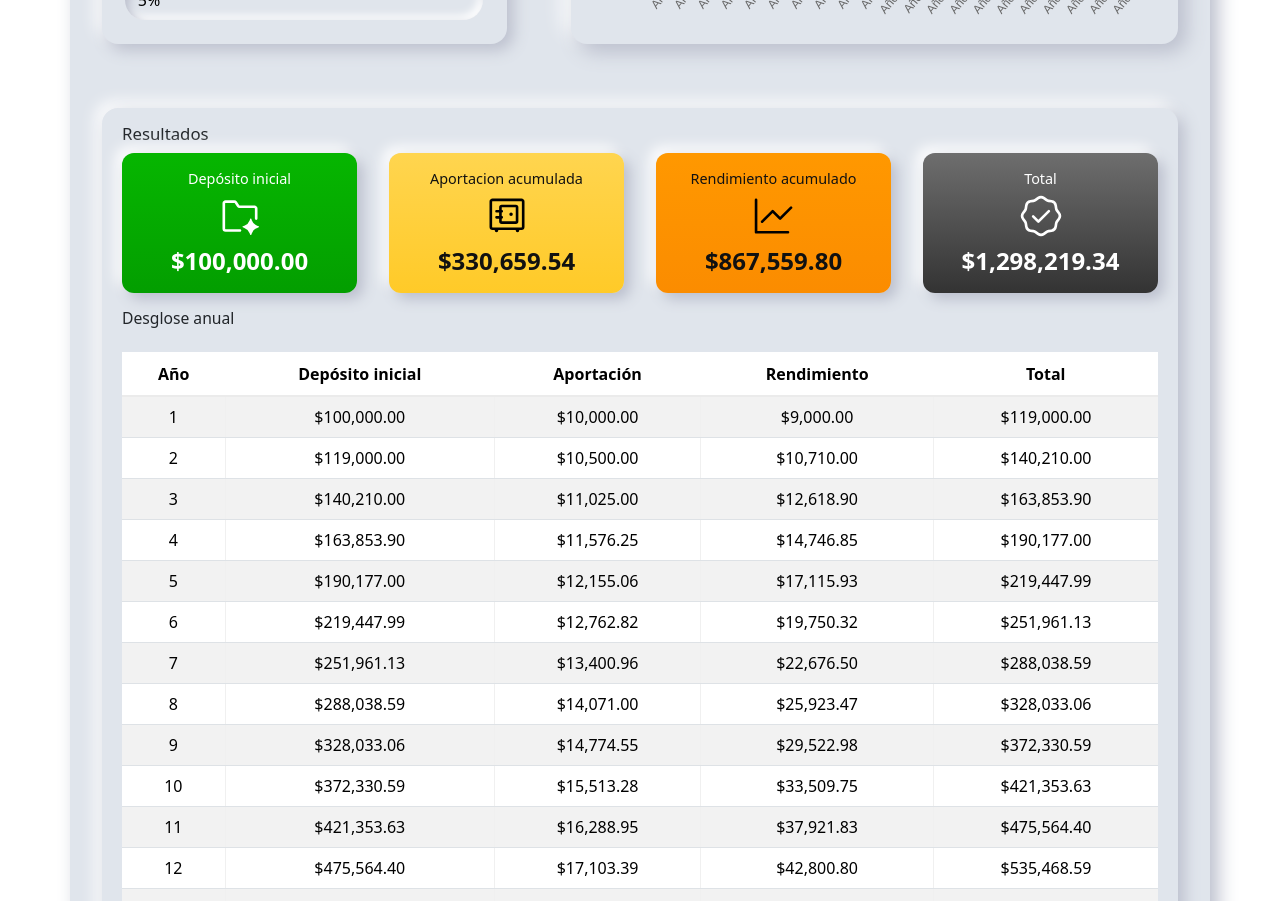
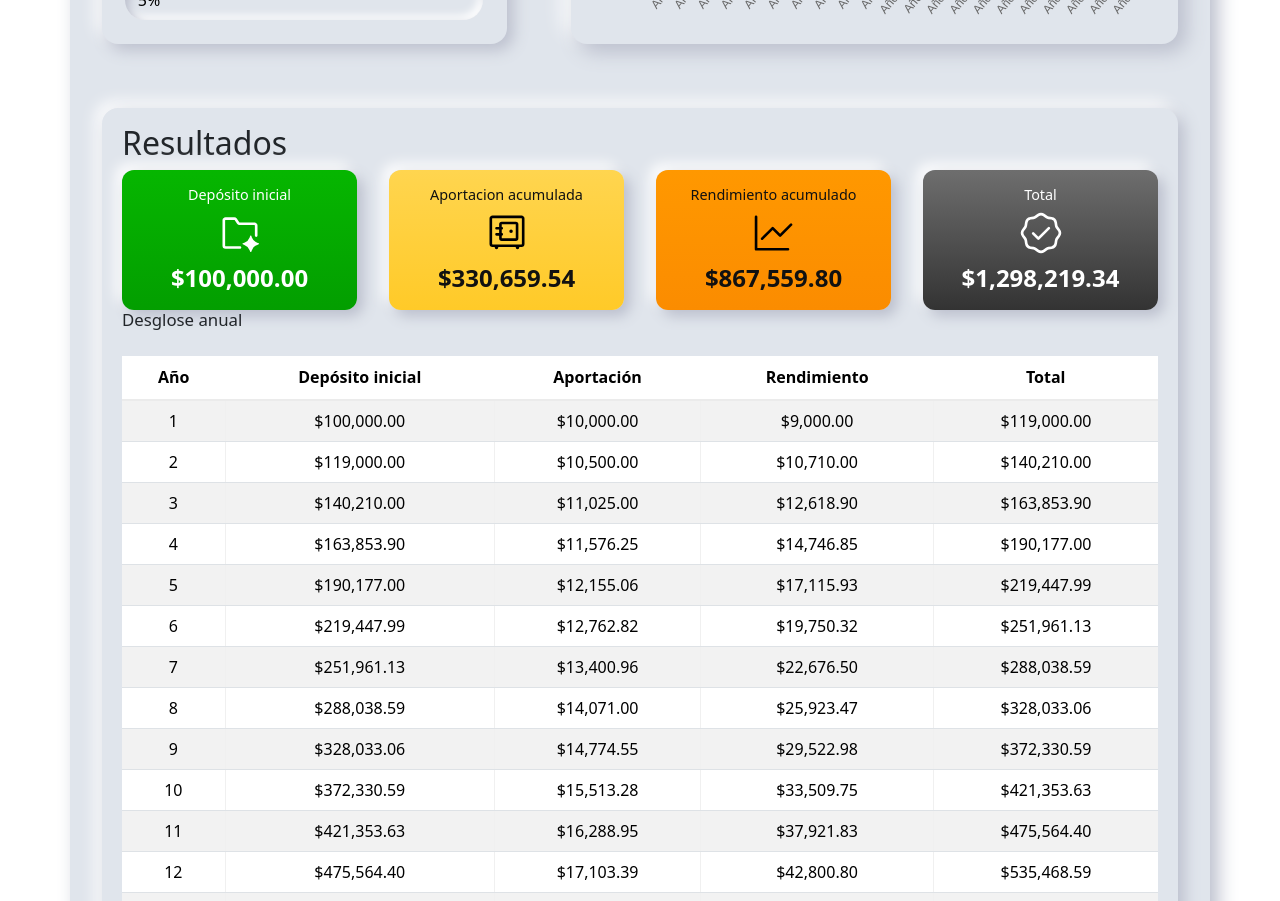
Before and after one commit to Frangersal/my-compound-interest, a React (Vite) app: page / in a window 1280 px wide. Shown: the part 880-1781 px from the top of the page. Built offline with nearby package versions, Linux system fonts and the light colour scheme.

Commit message:
Mejoramos aspectos de Accesibilidad, mejores practicas y SEO.

```diff
--- a/index.html
+++ b/index.html
@@ -4,13 +4,11 @@
     <meta charset="UTF-8" />
     <link rel="icon" type="image/svg+xml" href="/src/assets/icons/cic.ico" />
     <meta name="viewport" content="width=device-width, initial-scale=1.0" />
-    <link href="https://cdn.jsdelivr.net/npm/bootstrap@5.3.7/dist/css/bootstrap.min.css" rel="stylesheet" integrity="sha384-LN+7fdVzj6u52u30Kp6M/trliBMCMKTyK833zpbD+pXdCLuTusPj697FH4R/5mcr" crossorigin="anonymous">
+    <meta name="description" content="Calculadora de interés compuesto para proyectar tus metas financieras e inversiones a largo plazo." />
     <title>Interes compuesto</title>
   </head>
   <body>
     <div id="root"></div>
     <script type="module" src="/src/main.jsx"></script>
-    <script src="https://cdn.jsdelivr.net/npm/bootstrap@5.3.7/dist/js/bootstrap.bundle.min.js" integrity="sha384-ndDqU0Gzau9qJ1lfW4pNLlhNTkCfHzAVBReH9diLvGRem5+R9g2FzA8ZGN954O5Q" crossorigin="anonymous"></script>
-
   </body>
 </html>
--- a/src/components/App.jsx
+++ b/src/components/App.jsx
@@ -25,7 +25,7 @@ function App() {
 
   return (
     <>
-      <div className="container">
+      <main className="container">
         <h1 className='title'>Calculadora de Interes Compuesto 💸</h1>
         <p className="lead">El interés compuesto es el interés calculado sobre el capital inicial más los intereses previamente generados; es decir, los intereses también generan intereses con el tiempo, lo que acelera el crecimiento del ahorro o la inversión.</p>
         <div className="content">
@@ -48,7 +48,7 @@ function App() {
           Para obtener orientación financiera adecuada, consulte con un especialista certificado.
         </p>
 
-      </div>
+      </main>
       <Footer />
     </>
   )
--- a/src/components/Results.jsx
+++ b/src/components/Results.jsx
@@ -107,7 +107,7 @@ export default function Results({ values = {}, graphRef = null, inputsRef = null
     return (
         <div className="content-bottom">
             <div className="results-card" ref={cardRef}>
-                <h3>Resultados</h3>
+                <h2>Resultados</h2>
                 <div className="results-grid">
                     <div className="result-item result-inicial">
                         <div className="label">Depósito inicial</div>
@@ -133,7 +133,7 @@ export default function Results({ values = {}, graphRef = null, inputsRef = null
 
                 {/* Tabla de desglose anual debajo de los result-items */}
                 <div className="results-table-wrapper">
-                    <h4>Desglose anual</h4>
+                    <h3>Desglose anual</h3>
                     <div className="table-responsive">
                         <table className="table table-sm table-striped table-hover results-table">
                             <thead>
--- a/src/main.jsx
+++ b/src/main.jsx
@@ -1,5 +1,7 @@
 import { StrictMode } from 'react'
 import { createRoot } from 'react-dom/client'
+import 'bootstrap/dist/css/bootstrap.min.css'
+import 'bootstrap/dist/js/bootstrap.bundle.min.js'
 import './assets/style/index.css'
 import App from './components/App.jsx'
 
```
Also changed, not shown: public/robots.txt (added).
